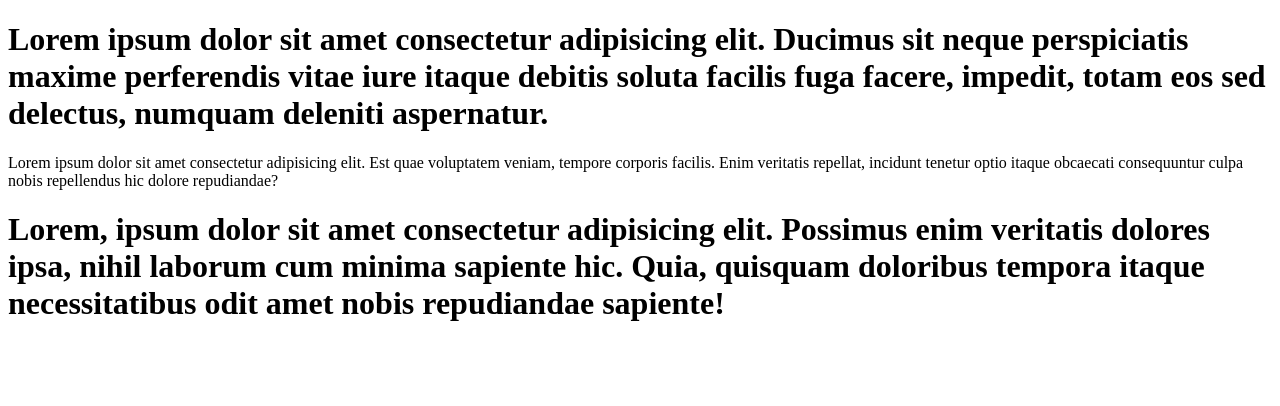
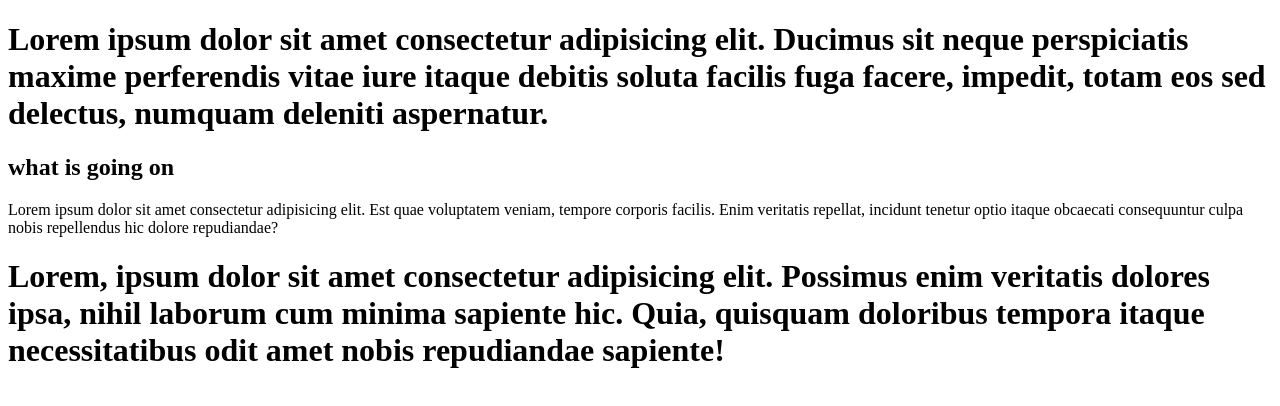
Before and after one commit to kandyy9/goit_pre-course, a plain HTML site: page index.html in a window 1280 px wide. Drawn offline with Linux system fonts and the light colour scheme.

Commit message:
Line_added

```diff
--- a/index.html
+++ b/index.html
@@ -11,6 +11,7 @@
       perspiciatis maxime perferendis vitae iure itaque debitis soluta facilis
       fuga facere, impedit, totam eos sed delectus, numquam deleniti aspernatur.
     </h1>
+    <h2>what is going on</h2>
     <p>
       Lorem ipsum dolor sit amet consectetur adipisicing elit. Est quae
       voluptatem veniam, tempore corporis facilis. Enim veritatis repellat,
```
